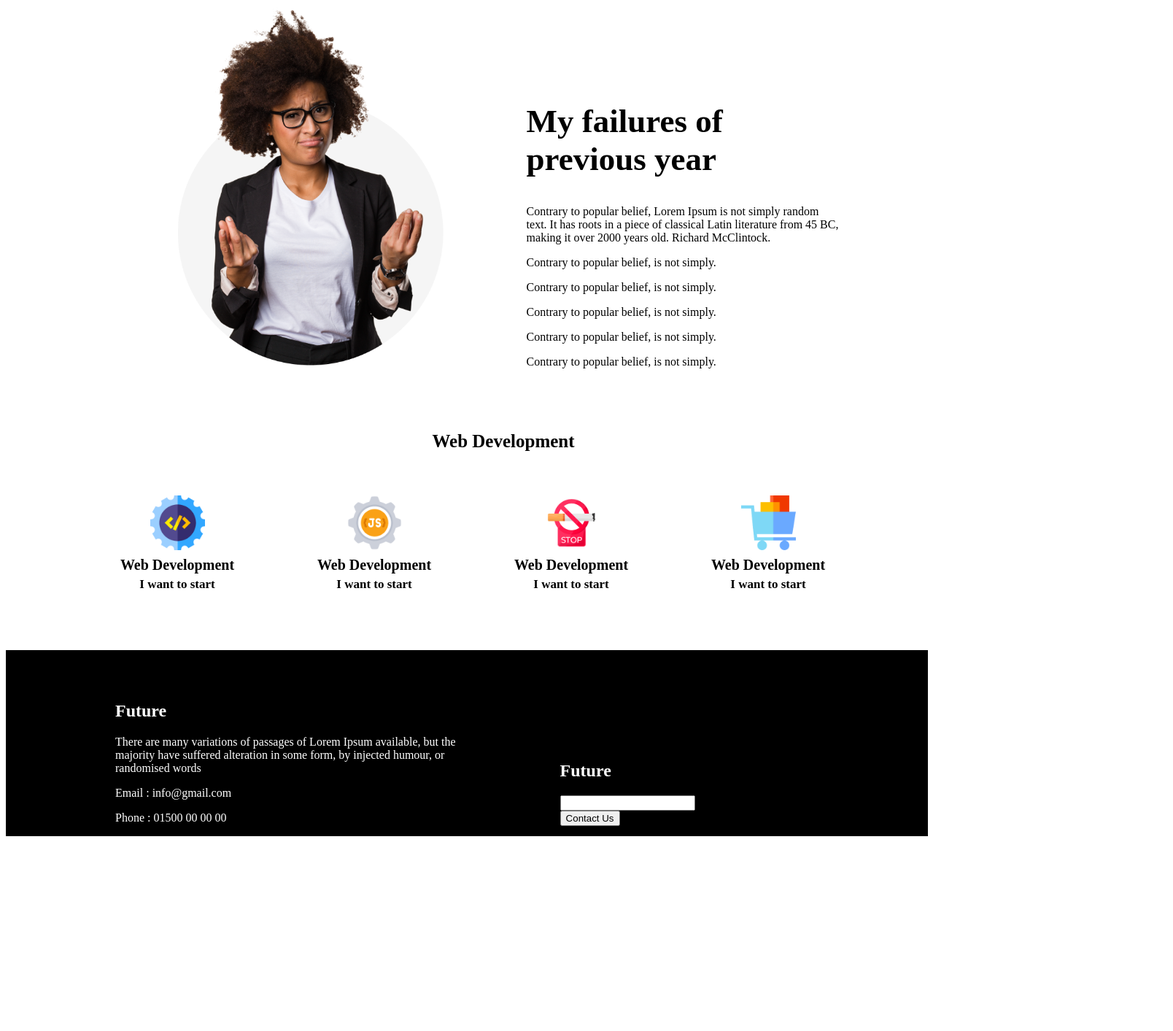
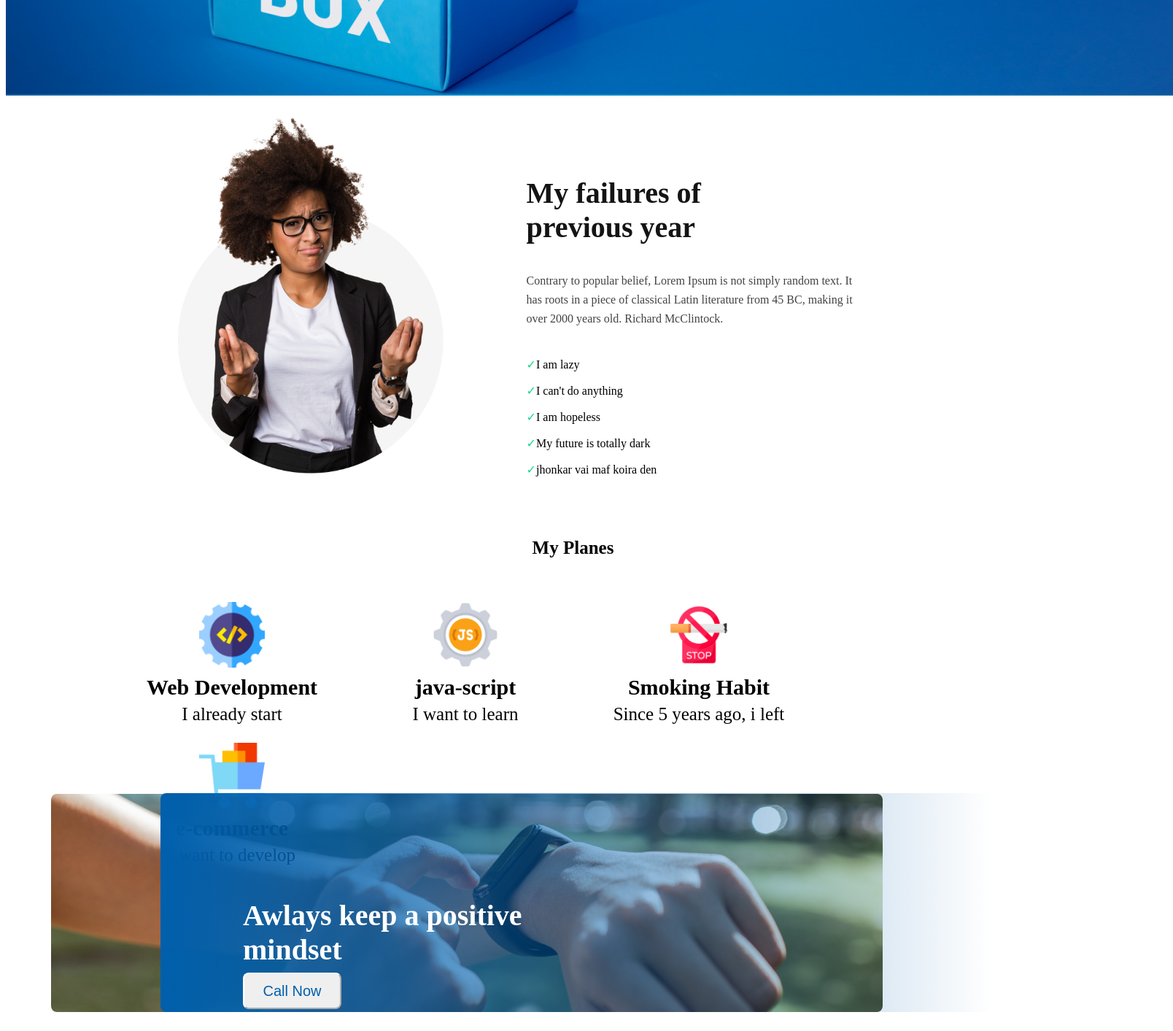
Before and after one commit to Mainul07/Assignment, a plain HTML site: page index.html in a window 1280 px wide. Shown: the part 687-2100 px from the top of the page at 73% size, 1608 px wide, since content can reach past the window. Before the commit the page ends 1841 px from the top, so only its background shows below. Drawn offline with Linux system fonts and the light colour scheme.

Commit message:
new added

```diff
--- a/index.html
+++ b/index.html
@@ -10,69 +10,90 @@
 <body>
     <div class="banner">
 		<div class="banner-text">
-			<h2>All Thinks Are
+			<h2> Maianul All Thinks Are
 Possible If You
 believe</h2>
 			<p>There are many variations of passages of Lorem Ipsum
 available, but the majority have suffered alteration in some
 form, by injected humour, or randomised words</p>
-			<button>Contact Us</button>
+			<button class="bnn">Contact Us</button>
 		</div>
 	</div>
 	<div class="view">
 		<div class="view-left">
-			<img src="images/person.png" />
+			<img src="images/person.png" alt="" />
 		</div>
 		<div class="view-right">
 			<h2>My failures of
 previous year</h2>
-			<p>Contrary to popular belief, Lorem Ipsum is not
+			<h6>Contrary to popular belief, Lorem Ipsum is not
 simply random text. It has roots in a piece of
 classical Latin literature from 45 BC, making it over
-2000 years old. Richard McClintock.</p>
-				<p>Contrary to popular belief, is not simply.</p>
-				<p>Contrary to popular belief, is not simply.</p>
-				<p>Contrary to popular belief, is not simply.</p>
-				<p>Contrary to popular belief, is not simply.</p>
-				<p>Contrary to popular belief, is not simply.</p>
+2000 years old. Richard McClintock.</h6>
+				<p><span class="ico">&#10003;</span>I am lazy</p>
+				<p><span class="ico">&#10003;</span>I can't do anything</p>
+				<p><span class="ico">&#10003;</span>I am hopeless</p>
+				<p><span class="ico">&#10003;</span>My future is totally dark</p>
+				<p><span class="ico">&#10003;</span>jhonkar vai maf koira den</p>
 		</div>
 	</div>
 	<div class="service">
-		<h2>Web Development</h2>
+		<h2>My Planes</h2>
 		<section class="sect">
-			<img src="images/icons/web.png" />
+			<img src="images/icons/web.png" alt=""/>
 			<h3>Web Development</h3>
-			<h6>I want to start</h6>
+			<h6>I already start</h6>
 		</section>
 		<section class="sect">
-			<img src="images/icons/js.png" />
-			<h3>Web Development</h3>
-			<h6>I want to start</h6>
+			<img src="images/icons/js.png" alt=""/>
+			<h3>java-script</h3>
+			<h6>I want to learn</h6>
 		</section>
 		<section class="sect">
-			<img src="images/icons/smoke.png" />
-			<h3>Web Development</h3>
-			<h6>I want to start</h6>
+			<img src="images/icons/smoke.png" alt=""/>
+			<h3>Smoking Habit</h3>
+			<h6>Since 5 years ago, i left</h6>
 		</section>
 		<section class="sect">
-			<img src="images/icons/ecom.png" />
-			<h3>Web Development</h3>
-			<h6>I want to start</h6>
+			<img src="images/icons/ecom.png" alt=""/>
+			<h3>e-commerce</h3>
+			<h6>I want to develop</h6>
 		</section>
+		</section>
+
+	</div>
+	<div>
+		<div class="ftb2">
+
+		</div>
+		<div class="ftbn">
+			<h2>Awlays keep a positive mindset</h2>
+			<button class="ftbn-bu">Call Now</button>
+		</div>
 	</div>
 	<div class="footer">
 		<div class="foot-left">
 			<h2>Future</h2>
-			<p>There are many variations of passages of Lorem Ipsum
+			<h6>There are many variations of passages of Lorem Ipsum
 available, but the majority have suffered alteration in some
-form, by injected humour, or randomised words</p>
-			<p>Email : info@gmail.com</p>
-			<p>Phone : 01500 00 00 00</p>
+form, by injected humour, or randomised words</h6>
+			<p>Email : mainulhaque229@gmail.com</p>
+			<p>Phone : 015575180142</p>
+			<div class="ftico">
+				<img src="images/icons/fb.png" alt=""/>
+			</div>
+			<div class="ftico">
+				<img src="images/icons/twitter.png" alt=""/>
+			</div>
+			<div class="ftico">
+				<img src="images/icons/youtube.png" alt=""/>
+			</div>
 		</div>
 		<div class="foot-right">
-			<h2>Future</h2>
-			<input type="text"  />
-			<button>Contact Us</button>
+			<h2>Subscribe</h2>
+			<p>Enter your email</p>
+			<button class="ftrbt">Subscribe</button>
+
 		</div>
 	</div>
 </body>
--- a/styles/styles.css
+++ b/styles/styles.css
@@ -1,8 +1,58 @@
 .banner{
 	background-image: url('../images/banner/banner3.png');
-	height: 650px;
+    width: 1600px;
+    height: 810px;
+    left: 5px;
+    right: 15px;
+
 }
-.banner-text{}
+
+.banner-text{
+
+/*position: absolute;
+width: 494px;
+height: 78px;
+left: 876px;
+top: 468px;
+
+font-family: 'Work Sans';
+font-style: normal;
+font-weight: 400;
+font-size: 16px;
+line-height: 26px;
+
+text-align: right;
+
+color: #FFFFFF;*/
+}
+.banner-text h2{
+    position: absolute;
+    font-family: 'Work Sans';
+font-style: normal;
+font-weight: 700;
+font-size: 65px;
+line-height: 76px;
+text-align: right;
+left: 876px;
+top: 180px;
+width: 525px;
+height: 228px;
+color: #FFFFFF;
+}
+.banner-text p{
+    position: absolute;
+    width: 403px;
+    height: 78px;
+    left: 1000px;
+    top: 468px;
+    font-family: 'Work Sans';
+    font-style: normal;
+    font-weight: 400;
+    font-size: 16px;
+    line-height: 26px;
+    text-align: right;
+    color: #FFFFFF;
+}
 .view{
 	color: #000;
 	padding:20px;
@@ -11,6 +61,21 @@
     width: 40%;
     display: inline-block;
     margin-left: 200px;
+}
+.bnn{
+    position: absolute;
+    width: 126px;
+    height: 43px;
+    left: 1275px;
+    top: 590px;
+    font-family: 'Work Sans';
+    font-style: normal;
+    font-weight: 600;
+    font-size: 20px;
+    line-height: 23px;
+    color: #005FAC;
+    border-radius: 8px;
+    border-color: #fff;
 }
 .view-left img {
 	height: 50%;
@@ -21,31 +86,117 @@
     display: inline-block;
 }
 .view-right h2{
-	font-size: 45px;
+	font-family: 'Work Sans';
+font-style: normal;
+font-weight: 700;
+font-size: 40px;
+line-height: 47px;
+color: #151414;
+width: 300px;
+}
+.view-right p{
+    margin: 10px 0px;
+    font-family: 'Work Sans';
+font-style: normal;
+font-weight: 400;
+font-size: 16px;
+line-height: 26px;
+}
+.view-right h6{
+    font-family: 'Work Sans';
+font-style: normal;
+font-weight: 400;
+font-size: 16px;
+line-height: 26px;
+color: #444343;
+width: 450px;
 }
 .footer{
 	background-color: #000;
 	color: #fff;
+    margin-top: 100px;
+    padding-bottom: 120px;
+}
+.foot-left h2{
+    font-family: 'Work Sans';
+font-style: normal;
+font-weight: 700;
+font-size: 45px;
+line-height: 53px;
+color: #F8F8F8;
+}
+.foot-left h6{
+    font-family: 'Work Sans';
+    font-style: normal;
+    font-weight: 400;
+    font-size: 16px;
+    line-height: 26px;
+    color: #FFFFFF;
+    width: 405px;
+    height: 78px;
+    margin: 0;
+}
+.foot-left p{
+
 }
 .foot-left{
-	margin-left: 150px;
+	margin-left: 220px;
     padding-top: 50px;
     width: 40%;
     padding-right: 100px;
     display: inline-block;
 }
+.ftico{display: inline-block;}
+.ftico img{width: 40px;
+    margin-right: 12px;}
 .foot-right{
 	width: 20%;
     display: inline-block;
+    float: right;
+    margin-top: 75px;
+    margin-right: 270px;
 }
-.service{height: 300px; margin-left: 100px}
+.foot-right h2{
+    font-family: 'Work Sans';
+font-style: normal;
+font-weight: 600;
+font-size: 25px;
+line-height: 29px;
+color: #FFFFFF;
+}
+.foot-right p{
+    border: 1px solid #fff;
+    padding: 10px;
+    border-radius: 4px;
+    width: 260px;
+    font-family: 'Work Sans';
+font-style: normal;
+font-weight: 400;
+font-size: 18px;
+line-height: 21px;
+color: #F3F3F3;
+}
+.ftrbt{
+    font-family: 'Inter';
+font-style: normal;
+font-weight: 600;
+font-size: 20px;
+line-height: 24px;
+color: #FFFFFF;
+width: 140px;
+height: 55px;
+background: #005FAC;
+border-radius: 8px;
+}
+.service{height: 300px; margin-left: 150px;margin-bottom: 50px;}
 .service h2{
 	font-size: 25px;
     text-align: center;
     margin: 50px;
+    width: 1155px;
 }
 .sect{
-	width: 250px;
+	width: 300px;
     float: left;
     margin: 10px;
 	text-align: center;
@@ -55,12 +206,66 @@
     height: 20%;
 }
 .sect h3{
+    font-family: 'Work Sans';
+    font-style: normal;
+    font-weight: 700;
+    font-size: 30px;
+    line-height: 35px;
+    text-align: center;
 	margin: 5px;
-    font-size: 20px;
-    font-weight: bold;
 }
 .sect h6{
 	margin: 5px;
-    font-size: 17px;
+    font-family: 'Work Sans';
+    font-style: normal;
+    font-weight: 500;
+    font-size: 25px;
+    line-height: 29px;
+    text-align: center;
+}
+.ftbn{
+width: 1140px;
+height: 300px;
+ /*left: 285px;
+top: 2225px;*/
+
+background: url('../images/watch.png');
+border-radius: 8px;
+margin: 10px auto;
+}
+.ftbn h2{
+    font-family: 'Work Sans';
+    font-style: normal;
     font-weight: bold;
+    font-size: 40px;
+    line-height: 47px;
+color: #fff;
+position: absolute;
+width: 459px;
+height: 94px;
+left: 333px;
+top: 1885px;
 }
+.ftbn-bu{
+    position: absolute;
+    width: 135px;
+    height: 50px;
+    left: 333px;
+    top: 2020px;
+    font-size: 20px;
+    border-radius: 8px;
+    border-color: #fff;
+    color: #005FAC;
+}
+.ftb2{
+    background: linear-gradient(90deg, #005FAC 0%, rgba(0, 95, 172, 0) 100%);
+    width: 1140px;
+    height: 300px;
+    border-radius: 8px;
+    position: absolute;
+    left: 220px;
+}
+.ico{
+    color: #16D887;
+    font-size: 16px;
+}
```
